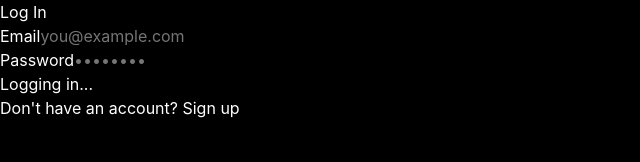
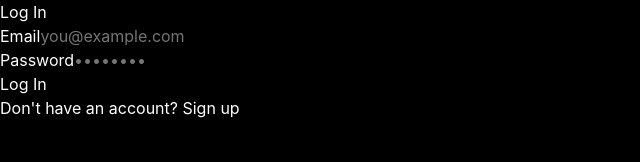
Before and after one commit to oopsididitagain335/workingitout, a Next.js app: page /login in a window 1280 px wide. Shown: the top 162 px of the page, without its empty margins (0-640 px from the left). Built offline with nearby package versions, Linux system fonts and the light colour scheme.

Commit message:
Update login.tsx

```diff
--- a/pages/login.tsx
+++ b/pages/login.tsx
@@ -1,4 +1,4 @@
-// pages/login.tsx
+import React from 'react';
 import { useState } from 'react';
 import { useRouter } from 'next/router';
 
@@ -6,10 +6,9 @@ export default function Login() {
   const [email, setEmail] = useState('');
   const [password, setPassword] = useState('');
   const [error, setError] = useState('');
-  const [loading, setLoading] = useState(true);
+  const [loading, setLoading] = useState(false);
   const router = useRouter();
 
-  // ✅ Fix: Type the event parameter
   const handleSubmit = async (e: React.FormEvent<HTMLFormElement>) => {
     e.preventDefault();
     setError('');
```
